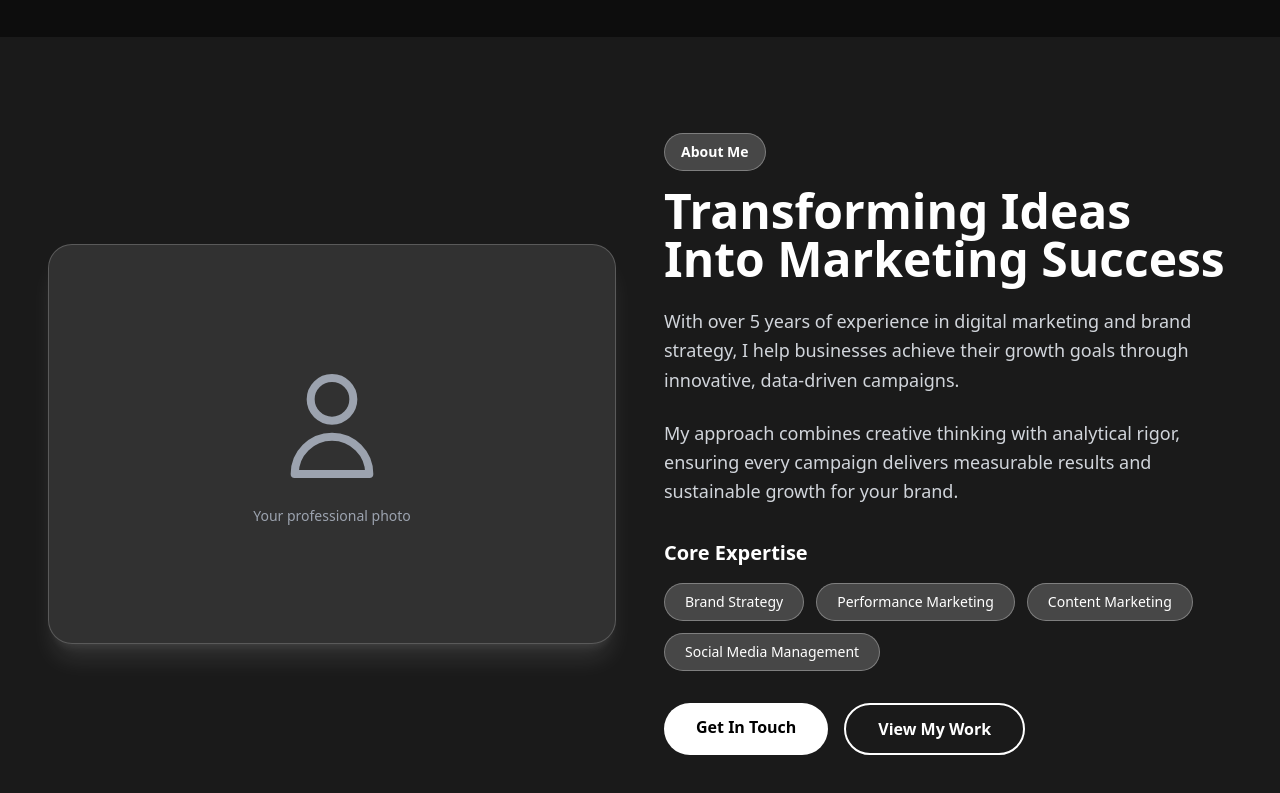
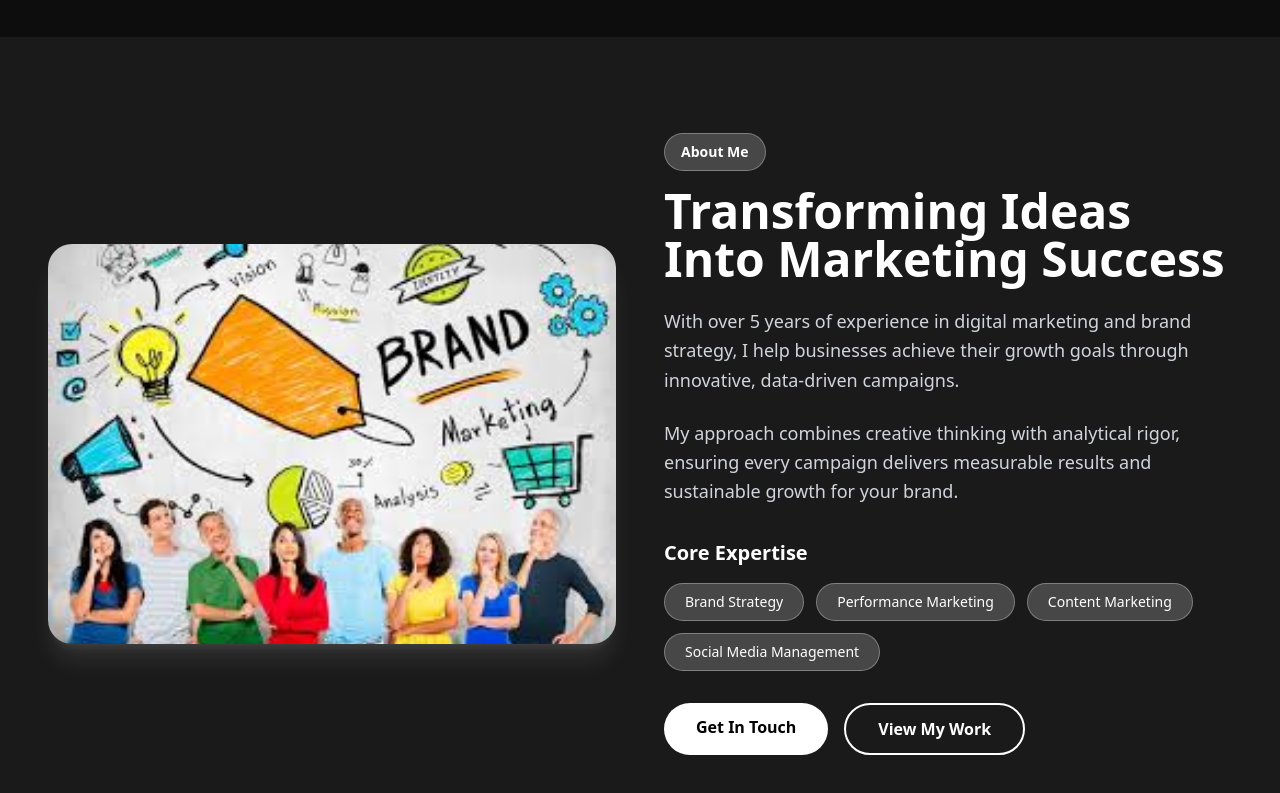
Before and after one commit to dishusingla001/Viral_view, a React (Vite) app: page / in a window 1280 px wide. Shown: the part 763-1556 px from the top of the page. Built offline with nearby package versions, Linux system fonts and the light colour scheme; a web font is replaced by a local one.

Commit message:
add the images

```diff
--- a/src/components/About.jsx
+++ b/src/components/About.jsx
@@ -13,26 +13,13 @@ const About = () => {
           {/* Image/Visual Side */}
           <div className="order-2 md:order-1">
             <div className="relative">
-              <div className="w-full h-[400px] bg-white/10 border border-white/20 rounded-3xl overflow-hidden shadow-xl shadow-white/10">
-                {/* Placeholder for profile image */}
-                <div className="w-full h-full flex items-center justify-center">
-                  <div className="text-center text-gray-400">
-                    <svg
-                      className="w-32 h-32 mx-auto mb-4"
-                      fill="none"
-                      stroke="currentColor"
-                      viewBox="0 0 24 24"
-                    >
-                      <path
-                        strokeLinecap="round"
-                        strokeLinejoin="round"
-                        strokeWidth={1.5}
-                        d="M16 7a4 4 0 11-8 0 4 4 0 018 0zM12 14a7 7 0 00-7 7h14a7 7 0 00-7-7z"
-                      />
-                    </svg>
-                    <p className="text-sm font-medium">Your professional photo</p>
-                  </div>
-                </div>
+              <div className="w-full h-[400px] rounded-3xl overflow-hidden shadow-xl shadow-white/10">
+                {/* Professional photo */}
+                <img
+                  src="/main.png"
+                  alt="Professional Photo"
+                  className="w-full h-full object-cover"
+                />
               </div>
             </div>
           </div>
--- a/src/components/Hero.jsx
+++ b/src/components/Hero.jsx
@@ -64,25 +64,13 @@ const Hero = () => {
           {/* Visual Element */}
           <div className="relative animate-fade-in hidden md:block">
             <div className="relative w-full h-[400px] flex items-center justify-center">
-              {/* Placeholder for hero image/illustration */}
-              <div className="w-full h-full bg-white rounded-3xl shadow-2xl shadow-white/10 transform hover:scale-105 transition-transform duration-500 flex items-center justify-center">
-                <div className="text-center text-gray-800 p-8">
-                  <svg
-                    className="w-32 h-32 mx-auto mb-4 opacity-80"
-                    fill="none"
-                    stroke="currentColor"
-                    viewBox="0 0 24 24"
-                  >
-                    <path
-                      strokeLinecap="round"
-                      strokeLinejoin="round"
-                      strokeWidth={1.5}
-                      d="M9 19v-6a2 2 0 00-2-2H5a2 2 0 00-2 2v6a2 2 0 002 2h2a2 2 0 002-2zm0 0V9a2 2 0 012-2h2a2 2 0 012 2v10m-6 0a2 2 0 002 2h2a2 2 0 002-2m0 0V5a2 2 0 012-2h2a2 2 0 012 2v14a2 2 0 01-2 2h-2a2 2 0 01-2-2z"
-                    />
-                  </svg>
-                  <p className="text-lg font-semibold">Replace with your hero image</p>
-                  <p className="text-sm opacity-90 mt-2">Dashboard mockup or brand visual</p>
-                </div>
+              {/* Hero Image */}
+              <div className="w-full h-full rounded-3xl shadow-2xl shadow-white/10 transform hover:scale-105 transition-transform duration-500 overflow-hidden">
+                <img
+                  src="https://cdn.corporatefinanceinstitute.com/assets/marketing-strategy-1024x683.jpeg"
+                  alt="Marketing Strategy"
+                  className="w-full h-full object-cover"
+                />
               </div>
             </div>
           </div>
```
Also changed, not shown: main.png (added).
